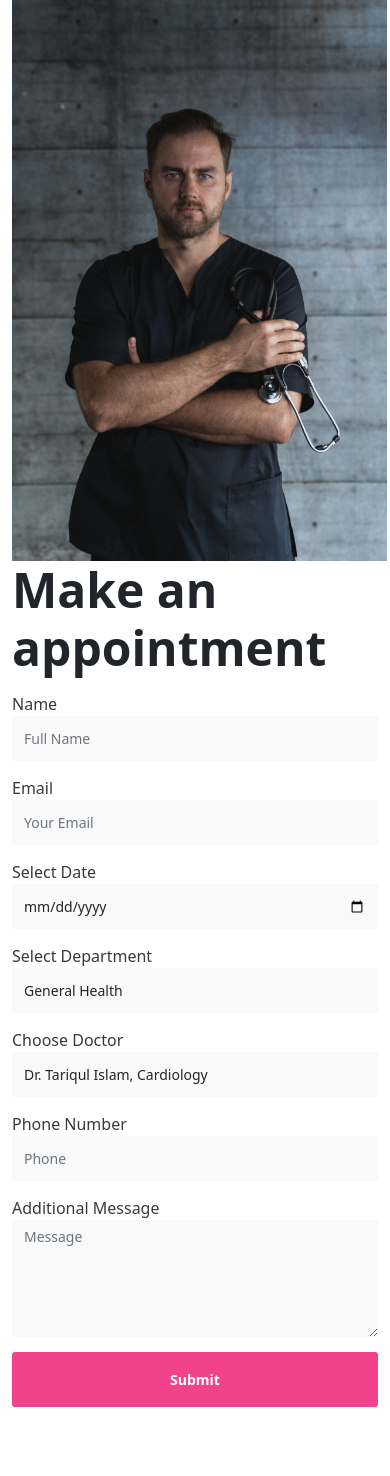
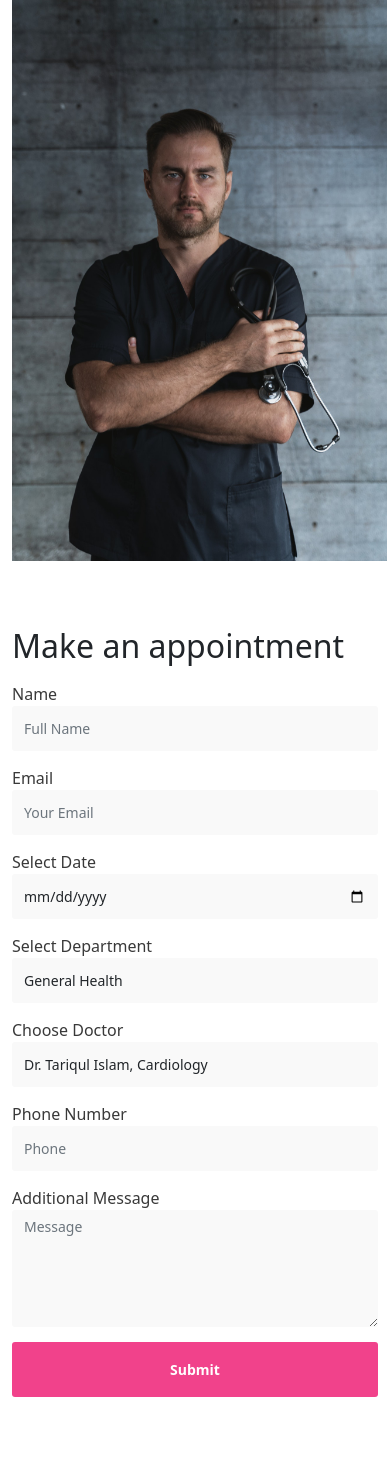
Before and after one commit to Md-Tariqul-Islam/Medicare, a PHP site: page / in a window 390 px wide; the page is wider, and only the part inside the window is pictured. Shown: the part 1097-2573 px from the top of that part. Before the commit the page ends 2504 px from the top of that part, so only its background shows below. Run offline with PHP 8.4, Linux system fonts and the light colour scheme.

Commit message:
try responsive appoinment-form

```diff
--- a/css/style.css
+++ b/css/style.css
@@ -113,3 +113,26 @@ header span.icon {
   background: #bb2c33;
   color: #ffffff;
 }
+
+@media only screen and (max-width: 767px) {
+  #appointment .section-title h2{
+    font-size: 32px;
+    line-height: 42px;
+    font-weight: 500;
+  }
+
+
+  .appimage{
+    text-align: center;
+  }
+  .appimage img{
+    display: inline;
+  }
+
+  #appointment-form {
+    padding-top: 4em;
+    padding-bottom: 4em;
+  }
+
+
+}
--- a/index.php
+++ b/index.php
@@ -203,6 +203,8 @@
     <!-- appointment end -->
 
 
+
+
     <script src="https://cdn.jsdelivr.net/npm/bootstrap@5.0.2/dist/js/bootstrap.bundle.min.js" integrity="sha384-MrcW6ZMFYlzcLA8Nl+NtUVF0sA7MsXsP1UyJoMp4YLEuNSfAP+JcXn/tWtIaxVXM" crossorigin="anonymous"></script>
   </body>
 </html>
```
